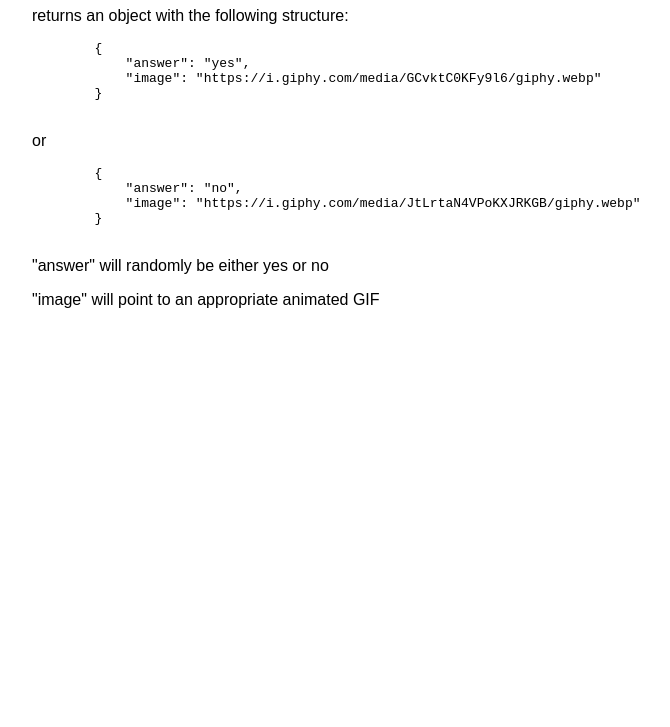
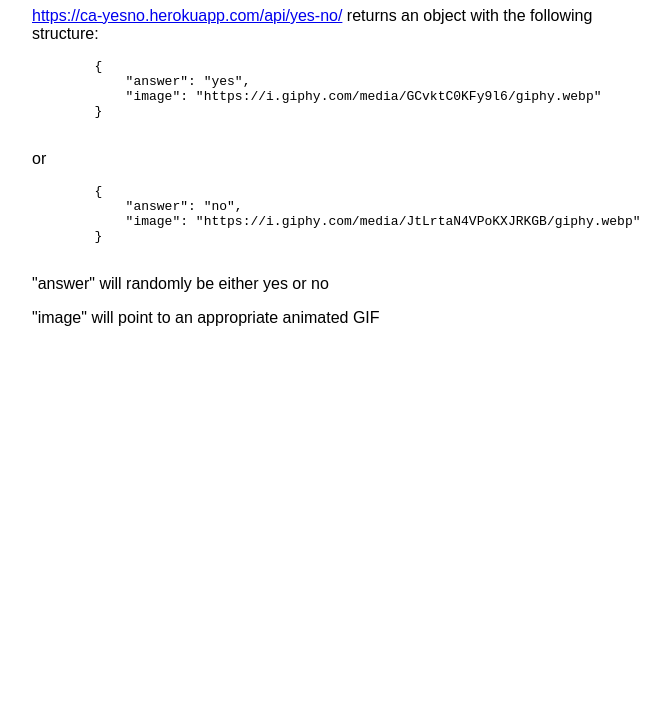
Before and after one commit to shrfrn/yes-no, a website: page public/index.html in a window 1280 px wide. Shown: the part 73-800 px from the top of the page, without its empty margins (308-978 px from the left). Drawn offline with Linux system fonts and the light colour scheme.

Commit message:
link repaired

```diff
--- a/public/index.html
+++ b/public/index.html
@@ -11,7 +11,7 @@
 
 <body>
     <h1>Yes-No</h1>
-    <p><a href="https://ca-yesno.herokuapp.com/api/yes-no/"></a> returns an object with the following structure:</p>
+    <p><a href="https://ca-yesno.herokuapp.com/api/yes-no/">https://ca-yesno.herokuapp.com/api/yes-no/</a> returns an object with the following structure:</p>
     <pre>
         {
             "answer": "yes",
```
